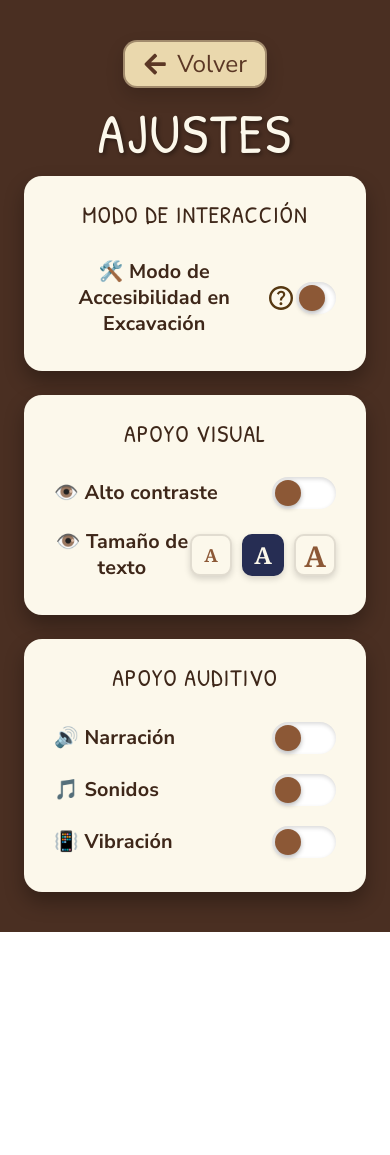
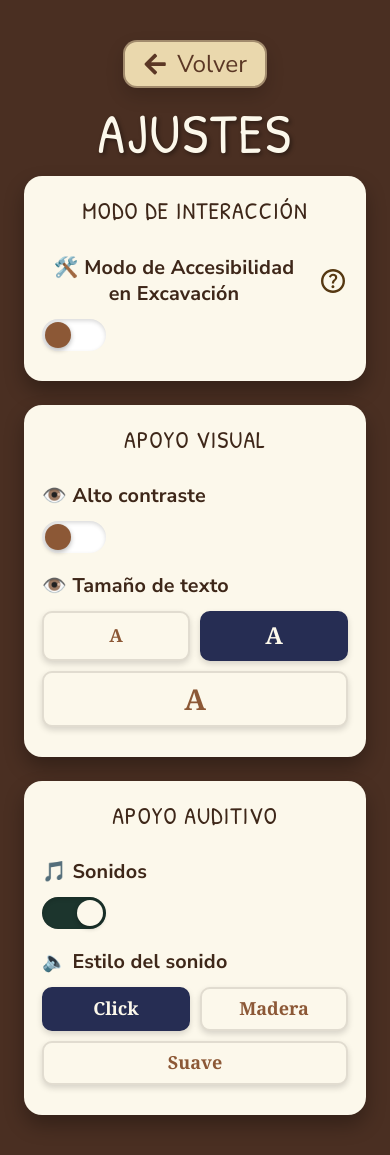
Before and after one commit to agusti03/caminando-web, a React (Vite) app: page /ajustes in a window 390 px wide. Before the commit the page ends 932 px from the top, so only its background shows below. Built offline with nearby package versions, Linux system fonts and the light colour scheme; no server answers.

Commit message:
agrego sonido a botones + pequeños cambios/fixes en ajustes

```diff
--- a/src/contexts/SettingsContext.jsx
+++ b/src/contexts/SettingsContext.jsx
@@ -1,13 +1,112 @@
-import React, { createContext, useState, useContext, useEffect } from 'react';
+/* eslint-disable react-refresh/only-export-components */
+import { createContext, useState, useContext, useEffect, useRef } from 'react';
 
 const SettingsContext = createContext();
 
+const STORAGE_KEY = 'settings.preferences';
+
+const DEFAULT_SETTINGS = {
+  altoContraste: false,
+  tamanioTexto: 'medium',
+  narracion: false,
+  sonidos: true,
+  vibracion: false,
+  sonidoUI: 'click',
+  accesibilidadExcavacion: false,
+};
+
+const readStoredSettings = () => {
+  if (typeof window === 'undefined') {
+    return DEFAULT_SETTINGS;
+  }
+
+  const storedValue = window.localStorage.getItem(STORAGE_KEY);
+
+  if (!storedValue) {
+    return DEFAULT_SETTINGS;
+  }
+
+  try {
+    const parsedValue = JSON.parse(storedValue);
+
+    return {
+      ...DEFAULT_SETTINGS,
+      ...parsedValue,
+    };
+  } catch {
+    return DEFAULT_SETTINGS;
+  }
+};
+
+const SOUND_PRESETS = {
+  click: {
+    oscillator: 'sine',
+    start: 620,
+    end: 420,
+    gain: 0.12,
+  },
+  wood: {
+    oscillator: 'triangle',
+    start: 280,
+    end: 180,
+    gain: 0.14,
+  },
+  soft: {
+    oscillator: 'sine',
+    start: 420,
+    end: 320,
+    gain: 0.1,
+  },
+};
+
+const MASTER_VOLUME = 6.35;
+
+const createClickSound = (presetName = 'click') => {
+  const AudioContextClass = window.AudioContext || window.webkitAudioContext;
+  if (!AudioContextClass) {
+    return null;
+  }
+
+  const preset = SOUND_PRESETS[presetName] ?? SOUND_PRESETS.click;
+  const audioContext = new AudioContextClass();
+
+  return () => {
+    if (audioContext.state === 'suspended') {
+      audioContext.resume();
+    }
+
+    const oscillator = audioContext.createOscillator();
+    const gainNode = audioContext.createGain();
+
+    oscillator.type = preset.oscillator;
+    oscillator.frequency.setValueAtTime(preset.start, audioContext.currentTime);
+    oscillator.frequency.exponentialRampToValueAtTime(preset.end, audioContext.currentTime + 0.04);
+
+    gainNode.gain.setValueAtTime(0.0001, audioContext.currentTime);
+    gainNode.gain.exponentialRampToValueAtTime(preset.gain * MASTER_VOLUME, audioContext.currentTime + 0.01);
+    gainNode.gain.exponentialRampToValueAtTime(0.0001, audioContext.currentTime + 0.08);
+
+    oscillator.connect(gainNode);
+    gainNode.connect(audioContext.destination);
+    oscillator.start();
+    oscillator.stop(audioContext.currentTime + 0.09);
+
+    oscillator.onended = () => {
+      oscillator.disconnect();
+      gainNode.disconnect();
+    };
+  };
+};
+
 export function SettingsProvider({ children }) {
-  const [altoContraste, setAltoContraste] = useState(false);
-  const [tamanioTexto, setTamanioTexto] = useState('medium');
-  const [narracion, setNarracion] = useState(false);
-  const [sonidos, setSonidos] = useState(false);
-  const [vibracion, setVibracion] = useState(false);
+  const initialSettings = readStoredSettings();
+  const [altoContraste, setAltoContraste] = useState(initialSettings.altoContraste);
+  const [tamanioTexto, setTamanioTexto] = useState(initialSettings.tamanioTexto);
+  const [narracion, setNarracion] = useState(initialSettings.narracion);
+  const [sonidos, setSonidos] = useState(initialSettings.sonidos);
+  const [vibracion, setVibracion] = useState(initialSettings.vibracion);
+  const [sonidoUI, setSonidoUI] = useState(initialSettings.sonidoUI);
+  const [accesibilidadExcavacion, setAccesibilidadExcavacion] = useState(initialSettings.accesibilidadExcavacion);
 
   // Aplicar cambios al DOM
   useEffect(() => {
@@ -25,6 +124,54 @@ export function SettingsProvider({ children }) {
 
   }, [altoContraste, tamanioTexto]);
 
+  useEffect(() => {
+    if (typeof window === 'undefined') {
+      return undefined;
+    }
+
+    try {
+      window.localStorage.setItem(STORAGE_KEY, JSON.stringify({
+        altoContraste,
+        tamanioTexto,
+        narracion,
+        sonidos,
+        vibracion,
+        sonidoUI,
+        accesibilidadExcavacion,
+      }));
+    } catch (error) {
+      // Ignoramos fallos de almacenamiento en modo privado o entornos restringidos.
+    }
+
+    const handleButtonClick = (event) => {
+      if (!sonidos) {
+        return;
+      }
+
+      const target = event.target instanceof Element ? event.target : null;
+      const button = target?.closest('button');
+
+      if (!button || button.disabled) {
+        return;
+      }
+
+      if (button.getAttribute('aria-disabled') === 'true') {
+        return;
+      }
+
+      const presetName = button.getAttribute('data-sound-preset') || sonidoUI;
+      const playSound = createClickSound(presetName);
+
+      playSound?.();
+    };
+
+    document.addEventListener('click', handleButtonClick, true);
+
+    return () => {
+      document.removeEventListener('click', handleButtonClick, true);
+    };
+  }, [altoContraste, tamanioTexto, narracion, sonidos, vibracion, sonidoUI, accesibilidadExcavacion]);
+
   const value = {
     altoContraste,
     setAltoContraste,
@@ -34,8 +181,12 @@ export function SettingsProvider({ children }) {
     setNarracion,
     sonidos,
     setSonidos,
+    sonidoUI,
+    setSonidoUI,
     vibracion,
     setVibracion,
+    accesibilidadExcavacion,
+    setAccesibilidadExcavacion,
   };
 
   return (
--- a/src/pages/Ajustes.css
+++ b/src/pages/Ajustes.css
@@ -170,11 +170,16 @@
 .tamanio-selector {
   display: flex;
   gap: 10px;
+  flex-wrap: wrap;
+  justify-content: flex-end;
 }
 
 .tamanio-btn {
-  width: 42px;
-  height: 42px;
+  min-width: 42px;
+  min-height: 42px;
+  width: auto;
+  height: auto;
+  padding: 10px 14px;
   border-radius: 10px;
   font-family: 'Cambria', Georgia, serif;
   font-weight: bold;
@@ -182,6 +187,9 @@
   display: flex;
   align-items: center;
   justify-content: center;
+  text-align: center;
+  white-space: normal;
+  line-height: 1.1;
   box-shadow: 0 3px 6px rgba(0,0,0,0.15);
   transition: transform 0.1s, background-color 0.2s;
   border: 2px solid #e1dcd0;
@@ -206,6 +214,33 @@
 .txt-sm { font-size: 1rem; }
 .txt-md { font-size: 1.3rem; }
 .txt-lg { font-size: 1.6rem; }
+
+@media (max-width: 640px) {
+  .ajustes-seccion {
+    padding: 20px 18px;
+  }
+
+  .ajustes-fila {
+    align-items: flex-start;
+    gap: 12px;
+    flex-direction: column;
+  }
+
+  .opcion-izquierda {
+    width: 100%;
+    justify-content: space-between;
+  }
+
+  .tamanio-selector {
+    width: 100%;
+    justify-content: flex-start;
+  }
+
+  .tamanio-btn {
+    flex: 1 1 96px;
+    max-width: 100%;
+  }
+}
 
 /* Ajustes para el botón de ayuda dentro de la lista de opciones */
 .ajustes-container .btn-ayuda {
--- a/src/pages/Ajustes.jsx
+++ b/src/pages/Ajustes.jsx
@@ -23,15 +23,13 @@ export default function Ajustes() {
         setNarracion,
         sonidos,
         setSonidos,
+        sonidoUI,
+        setSonidoUI,
         vibracion,
         setVibracion,
+        accesibilidadExcavacion,
+        setAccesibilidadExcavacion,
     } = useSettings();
-
-    // Estado local para persistir el Modo de Accesibilidad en Excavación en el navegador (localStorage)
-    const [accesibilidadExcavacion, setAccesibilidadExcavacion] = useState(() => {
-        const saved = localStorage.getItem('accesibilidadExcavacion');
-        return saved === 'true'; // Convertimos el string de localStorage a booleano
-    });
 
     // Estado para controlar el modal de ayuda de accesibilidad
     const [showAccesibilidadHelp, setShowAccesibilidadHelp] = useState(false);
@@ -39,7 +37,6 @@ export default function Ajustes() {
     const toggleAccesibilidad = () => {
         const newVal = !accesibilidadExcavacion;
         setAccesibilidadExcavacion(newVal);
-        localStorage.setItem('accesibilidadExcavacion', newVal.toString());
     };
 
     return (
@@ -125,8 +122,7 @@ export default function Ajustes() {
         {/* 3. APOYO AUDITIVO */}
         <section className="ajustes-seccion">
         <h2 className="seccion-titulo" tabIndex={0}>Apoyo Auditivo</h2>
-
-        {/* Narración */}
+        {/* Narración
         <div className="ajustes-fila">
 
             <div className="opcion-izquierda">
@@ -142,6 +138,7 @@ export default function Ajustes() {
             <div className="switch-manejador"></div>
             </button>
         </div>
+        */}
 
         {/* Sonidos */}
         <div className="ajustes-fila">
@@ -160,7 +157,39 @@ export default function Ajustes() {
             </button>
         </div>
 
-        {/* Vibración */}
+        {sonidos && (
+            <div className="ajustes-fila">
+                <div className="opcion-izquierda">
+                <span tabIndex={0}>🔈 Estilo del sonido</span>
+                </div>
+
+                <div className="tamanio-selector" role="group" aria-label="Seleccionar estilo del sonido">
+                    <button
+                        onClick={() => setSonidoUI('click')}
+                        data-sound-preset="click"
+                        className={`tamanio-btn txt-sm ${sonidoUI === 'click' ? 'activo' : 'inactivo'}`}
+                        aria-label="Sonido tipo click"
+                        aria-pressed={sonidoUI === 'click'}
+                    >Click</button>
+                    <button
+                        onClick={() => setSonidoUI('wood')}
+                        data-sound-preset="wood"
+                        className={`tamanio-btn txt-sm ${sonidoUI === 'wood' ? 'activo' : 'inactivo'}`}
+                        aria-label="Sonido tipo madera"
+                        aria-pressed={sonidoUI === 'wood'}
+                    >Madera</button>
+                    <button
+                        onClick={() => setSonidoUI('soft')}
+                        data-sound-preset="soft"
+                        className={`tamanio-btn txt-sm ${sonidoUI === 'soft' ? 'activo' : 'inactivo'}`}
+                        aria-label="Sonido suave"
+                        aria-pressed={sonidoUI === 'soft'}
+                    >Suave</button>
+                </div>
+            </div>
+        )}
+
+        {/* Vibración
         <div className="ajustes-fila">
 
             <div className="opcion-izquierda">
@@ -177,6 +206,7 @@ export default function Ajustes() {
             <div className="switch-manejador"></div>
             </button>
         </div>
+        */}
         </section>
 
     </div>
--- a/src/pages/Excavacion.jsx
+++ b/src/pages/Excavacion.jsx
@@ -1,5 +1,6 @@
 import { useState, useRef, useEffect } from 'react';
 import { useNavigate } from 'react-router-dom';
+import { useSettings } from '../contexts/SettingsContext';
 import BotonVolver from '../components/BotonVolver';
 import { FaTimes } from 'react-icons/fa';
 import { IoSettingsSharp } from 'react-icons/io5';
@@ -27,16 +28,13 @@ const COLS = [1, 2, 3, 4, 5];
 
 function Excavacion({ onBack }) {
   const navigate = useNavigate();
+  const { accesibilidadExcavacion: isAccessibilityMode } = useSettings();
   const [selectedTool, setSelectedTool] = useState(null);
   const [progress, setProgress] = useState(0);
   const [isKiraVisible, setIsKiraVisible] = useState(true);
   const [showHelpModal, setShowHelpModal] = useState(false);
   const [layersReady, setLayersReady] = useState(false);
   const [refreshCounter, setRefreshCounter] = useState(0);
-
-  const [isAccessibilityMode] = useState(() => {
-    return localStorage.getItem('accesibilidadExcavacion') === 'true';
-  });
 
   const containerRef = useRef(null);
   const fosilRef = useRef(null);
```
